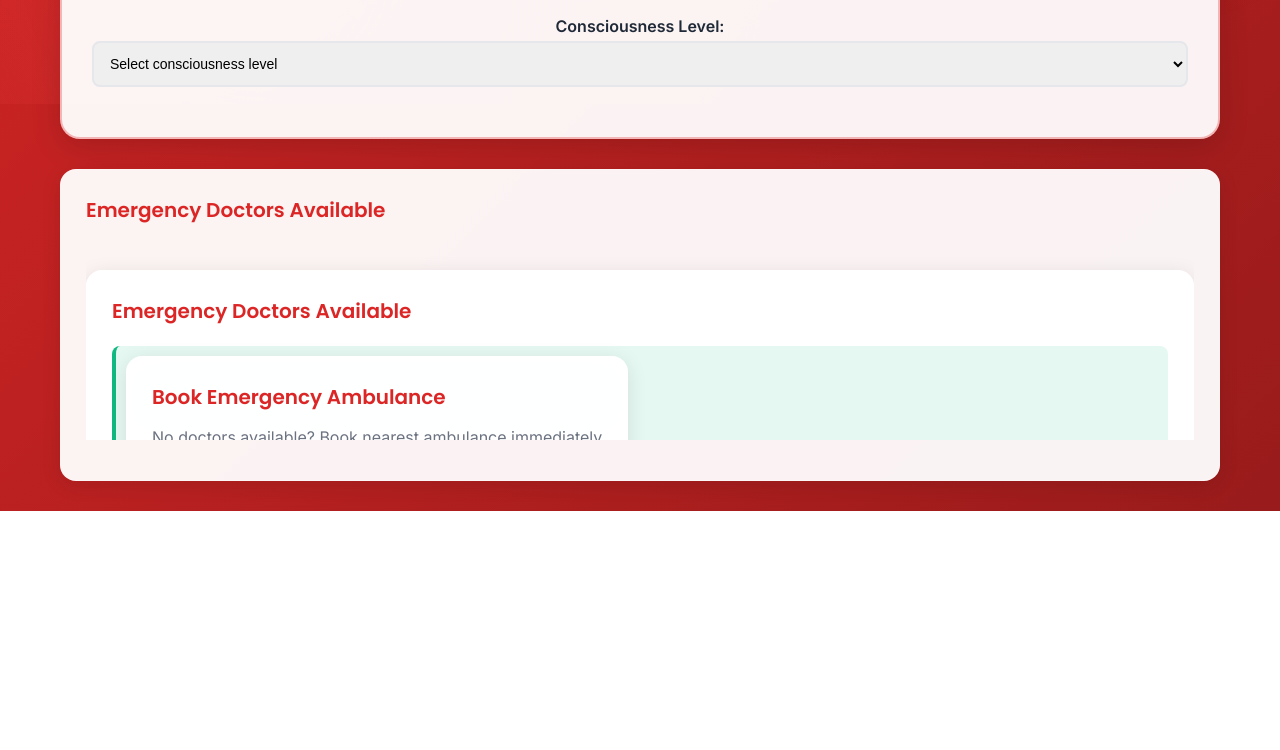
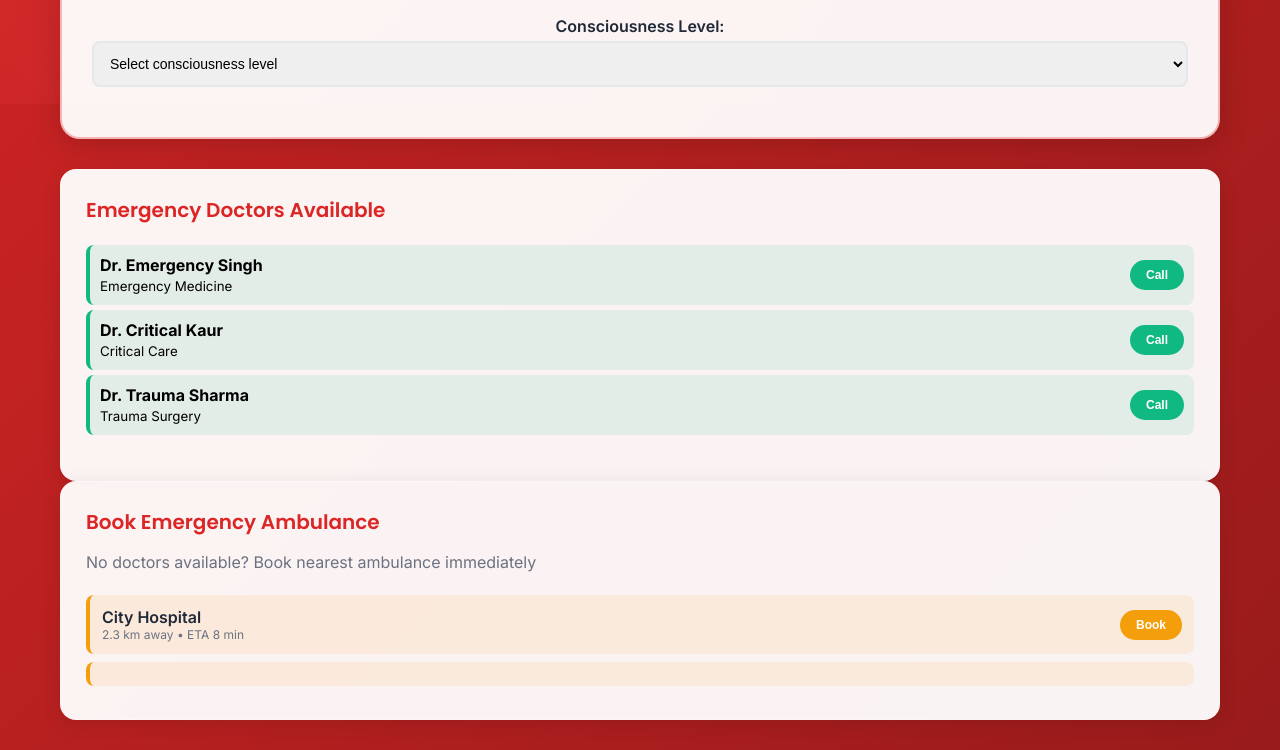
Before and after one commit to 141aks/FINALPROJECT, a plain HTML site: page main7.html in a window 1280 px wide. Shown: the part 696-1446 px from the top of the page. Before the commit the page ends 1207 px from the top, so only its background shows below. Drawn offline with Linux system fonts and the light colour scheme.

Commit message:
Update main7.html

```diff
--- a/main7.html
+++ b/main7.html
@@ -517,15 +517,47 @@
                 </div>
             </div>
         </div>
-  <div class="emergency-card">
-                <div class="card-title"> Emergency Doctors Available</div>
-                <div class="doctor-list">
+
         <div class="emergency-grid">
             <!-- Available Emergency Doctors -->
             <div class="emergency-card">
                 <div class="card-title"> Emergency Doctors Available</div>
                 <div class="doctor-list">
                     <div class="doctor-item">
+                        <div>
+                            <strong>Dr. Emergency Singh</strong><br>
+                            <small>Emergency Medicine</small>
+                        </div>
+                        <button class="call-btn" onclick="callDoctor('Dr. Emergency Singh')"> Call</button>
+                    </div>
+
+                    <div class="doctor-item">
+                        <div>
+                            <strong>Dr. Critical Kaur</strong><br>
+                            <small>Critical Care</small>
+                        </div>
+                        <button class="call-btn" onclick="callDoctor('Dr. Critical Kaur')"> Call</button>
+                    </div>
+
+                    <div class="doctor-item">
+                        <div>
+                            <strong>Dr. Trauma Sharma</strong><br>
+                            <small>Trauma Surgery</small>
+                        </div>
+                        <button class="call-btn" onclick="callDoctor('Dr. Trauma Sharma')"> Call</button>
+                    </div>
+
+                    <div class="doctor-item doctor-offline">
+                        <div>
+                            <strong>Dr. Cardiac Verma</strong><br>
+                            <small>Cardiology (Offline)</small>
+                        </div>
+                        <button class="call-btn" disabled style="background: #9ca3af;">Offline</button>
+                    </div>
+                </div>
+
+                </div>
+            </div>
 
             <!-- Ambulance Booking -->
             <div class="emergency-card">
@@ -541,5 +573,4 @@
                         <button class="ambulance-btn" onclick="bookAmbulance('City Hospital')"> Book</button>
                     </div>
 
-
                     <div class="ambulance-item">
```
